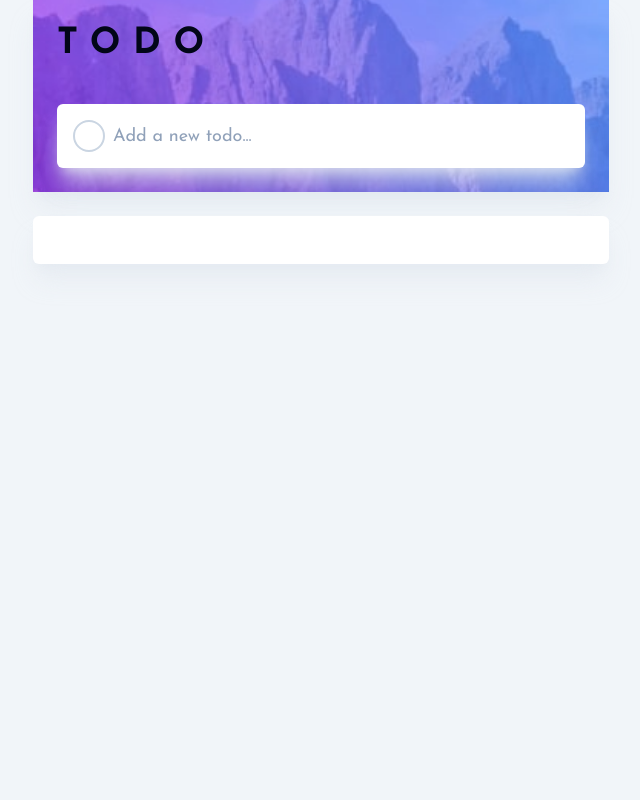
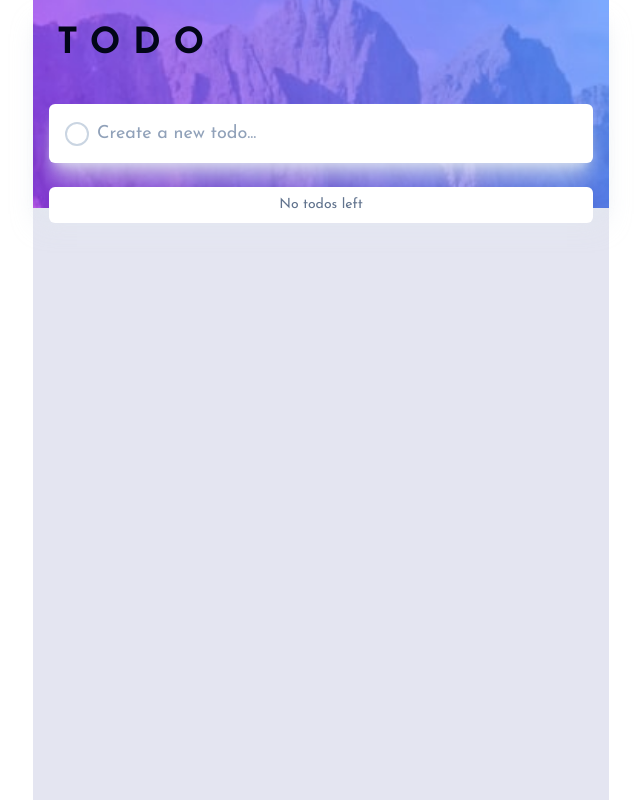
Before and after one commit to DanielMarques1404/todo-app, a React (Vite) app: page / in a window 1280 px wide. Shown: the whole page, without its empty margins (319-959 px from the left). Built offline with nearby package versions, Linux system fonts and the light colour scheme.

Commit message:
TodoList position

```diff
--- a/src/App.tsx
+++ b/src/App.tsx
@@ -1,12 +1,13 @@
 import { useState } from "react";
 import { Header } from "./components/Header";
+import { TodoInput } from "./components/TodoInput";
+import { TodoList } from "./components/TodoList";
 import type { TodoItemType } from "./types";
-import { TodoList } from "./components/TodoList";
 
 export function App() {
   const [items, setItems] = useState<TodoItemType[]>([]);
 
-  const createTodo = (label: string) => {
+  const onCreateTodo = (label: string) => {
     setItems((currentItems) => [
       ...currentItems,
       {
@@ -18,13 +19,21 @@ export function App() {
   };
 
   return (
-    <main className="min-h-screen bg-slate-100 text-slate-950 dark:bg-slate-950 dark:text-white">
-      <section className="mx-auto flex max-w-xl flex-col gap-6">
-        <Header onCreateTodo={createTodo} />
-        <div className="rounded-md bg-white p-6 shadow-xl shadow-slate-200/70 dark:bg-slate-900 dark:shadow-black/20">
-          <TodoList items={items} onRemoveItem={(id) => setItems(items.filter((item) => item.id !== id))} />
+    <main className="min-h-screen  text-slate-950 dark:bg-slate-950 dark:text-white">
+      <section className="mx-auto flex max-w-xl flex-col gap-6 bg-purple-100 min-h-screen">
+        <Header />
+        <div className="flex flex-col gap-6 -mt-32 px-4">
+          <TodoInput onCreate={onCreateTodo} />
+          <div className="w-full bg-white dark:bg-slate-900 rounded-md overflow-hidden">
+            <TodoList
+              items={items}
+              onRemoveItem={(id) =>
+                setItems(items.filter((item) => item.id !== id))
+              }
+            />
+          </div>
         </div>
       </section>
     </main>
-  )
+  );
 }
--- a/src/components/Header.tsx
+++ b/src/components/Header.tsx
@@ -1,14 +1,7 @@
-import { TodoInput } from "./TodoInput";
-
-type HeaderProps = {
-    onCreateTodo: (label: string) => void;
-}
-
-export const Header = ({ onCreateTodo }: HeaderProps) => {
-    return (
-        <header className="flex flex-col items-start justify-between w-full bg-[url('/assets/images/bg-mobile-light.jpg')] bg-cover bg-center bg-no-repeat p-6 shadow-xl shadow-slate-200/70 dark:bg-[url('/assets/images/bg-desktop-dark.jpg')] dark:shadow-black/20 h-48">
-            <h1 className="text-4xl font-bold uppercase tracking-[0.35em]">Todo</h1>
-            <TodoInput onCreate={onCreateTodo} />
-        </header>
-    );
-}
+export const Header = () => {
+  return (
+    <header className="flex flex-col items-start justify-between w-full bg-[url('/assets/images/bg-mobile-light.jpg')] bg-cover bg-center bg-no-repeat p-6 shadow-xl shadow-slate-200/70 dark:bg-[url('/assets/images/bg-desktop-dark.jpg')] dark:shadow-black/20 h-52">
+      <h1 className="text-4xl font-bold uppercase tracking-[0.35em]">Todo</h1>
+    </header>
+  );
+};
--- a/src/components/TodoInput.tsx
+++ b/src/components/TodoInput.tsx
@@ -13,12 +13,12 @@ export const TodoInput = ({ onCreate }: TodoInputProps) => {
 
   return (
     <div className="flex items-center rounded-md bg-white p-4 gap-2 shadow-xl shadow-slate-200/70 dark:bg-slate-900 dark:shadow-black/20 w-full">
-      <div className="rounded-full w-8 h-8 border-2 border-slate-300 dark:border-slate-600"></div>
+      <div className="rounded-full w-6 h-6 border-2 border-slate-300 dark:border-slate-600"></div>
       <form action={createTodo}>
         <input
           name="todo"
           type="text"
-          placeholder="Add a new todo..."
+          placeholder="Create a new todo..."
           className="bg-transparent text-slate-600 placeholder:text-slate-400 focus:outline-none dark:text-white dark:placeholder:text-slate-500"
         />
       </form>
--- a/src/components/TodoItem.tsx
+++ b/src/components/TodoItem.tsx
@@ -12,10 +12,10 @@ export const TodoItem = ({ item, onRemove }: TodoItemProps) => {
   const [isCompleted, setIsCompleted] = useState(item?.completed || false);
 
   return (
-    <div className="flex items-center justify-between rounded-md bg-white p-4 shadow-xl shadow-slate-200/70 dark:bg-slate-900 dark:shadow-black/20 w-full">
+    <div className="flex items-center justify-between bg-white p-5 dark:bg-slate-900 w-full border-b border-gray-300">
       <div className="flex items-center gap-4">
         <CompleteTodoButton active={isCompleted} toggleComplete={() => setIsCompleted(!isCompleted)} />
-        <span className={cn("text-sm text-slate-700 dark:text-slate-300", isCompleted && "line-through")}>
+        <span className={cn("text-md font-semibold text-gray-600 dark:text-slate-300", isCompleted && "line-through")}>
           {item.label}
         </span>
       </div>
--- a/src/components/TodoList.tsx
+++ b/src/components/TodoList.tsx
@@ -4,14 +4,19 @@ import { TodoItem } from "./TodoItem";
 type TodoItemProps = {
   items: TodoItemType[];
   onRemoveItem: (id: string) => void;
-}
+};
 
 export const TodoList = ({ items, onRemoveItem }: TodoItemProps) => {
   return (
-        <div className="flex flex-col gap-4">
+    <div className="flex flex-col gap-1 w-full shadow-xl shadow-slate-200/70 dark:shadow-black/20">
       {items.map((item) => (
         <TodoItem key={item.id} item={item} onRemove={onRemoveItem} />
       ))}
+      <div className="p-2 text-center text-sm text-slate-500 dark:text-slate-400">
+        {items.length === 0
+          ? "No todos left"
+          : `${items.filter((item) => item.completed).length} of ${items.length} completed`}
+      </div>
     </div>
   );
-}
+};
--- a/src/components/ui/CompleteTodoButton.tsx
+++ b/src/components/ui/CompleteTodoButton.tsx
@@ -19,7 +19,7 @@ export const CompleteTodoButton = ({
   return (
     <div
       className={cn(
-        "rounded-full w-8 h-8 border-2 border-slate-300 dark:border-slate-600",
+        "rounded-full w-6 h-6 border-2 border-slate-300 dark:border-slate-600",
         isCompleted && "bg-blue-300",
       )}
       onClick={toggleComplete}
```
Lines whose indentation alone changed are shown as unchanged.
